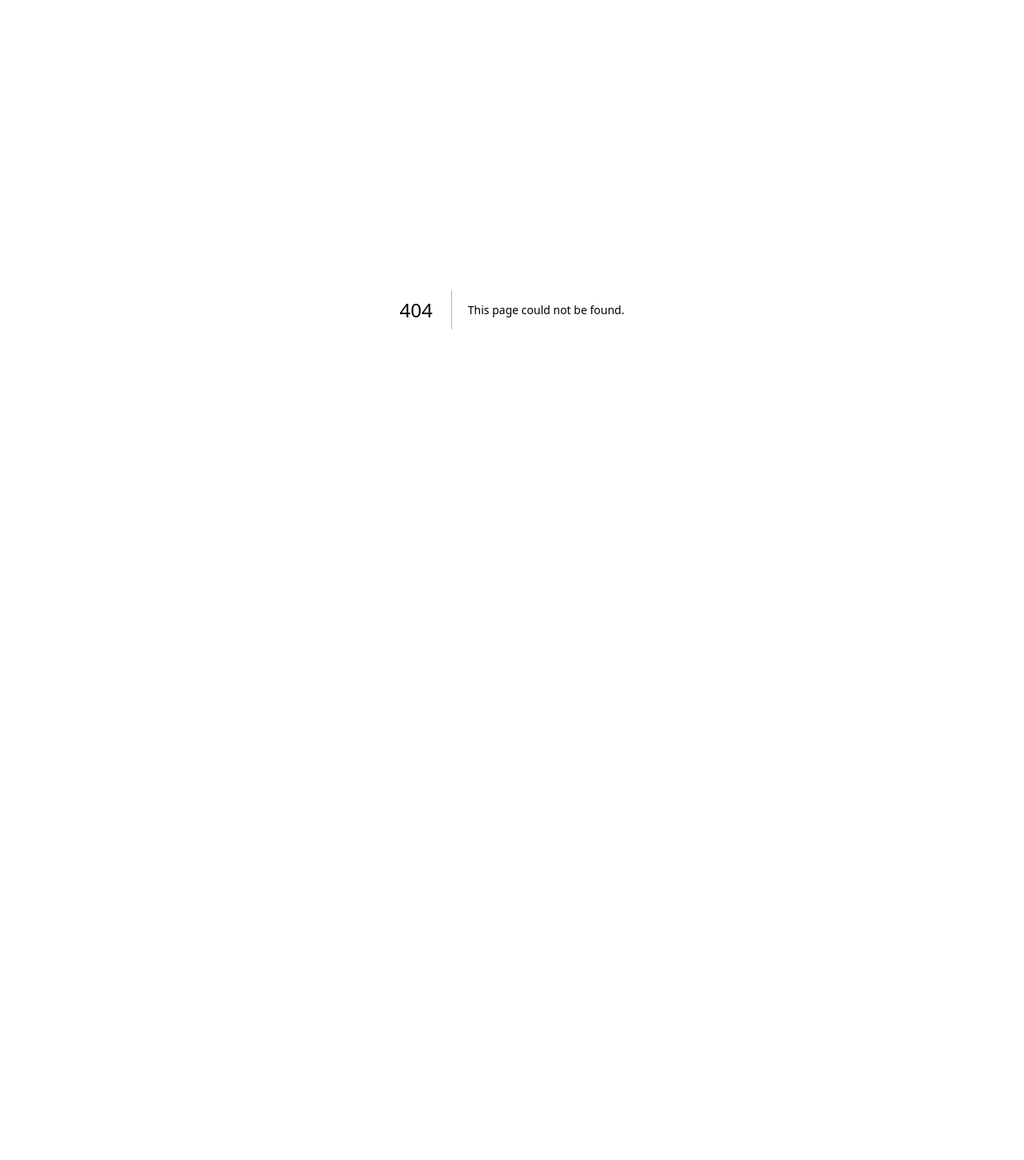
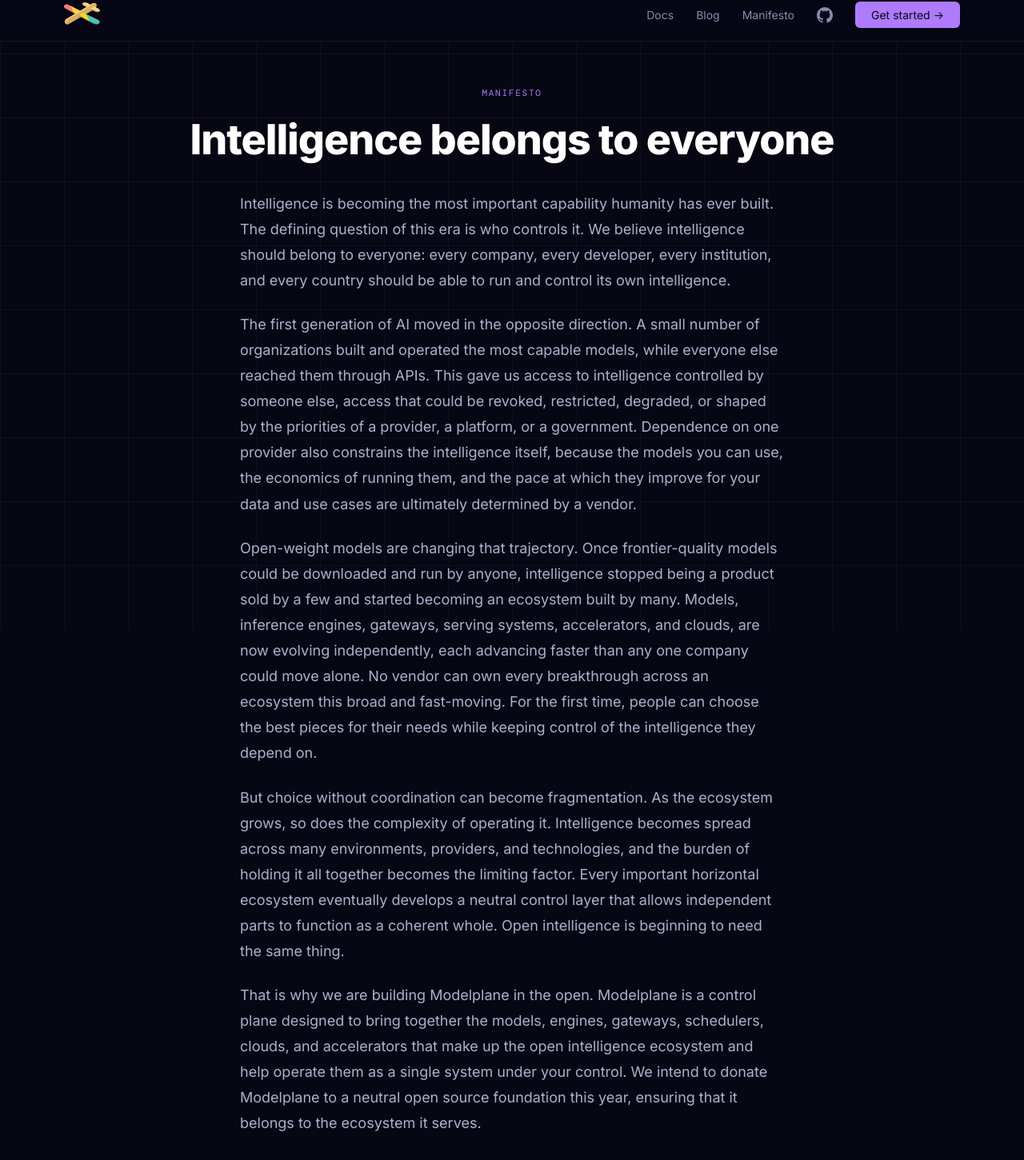
Before and after one commit to modelplaneai/website, a Next.js app: page /manifesto in a window 1280 px wide. Before the commit this address had no page. Shown: the part 13-1464 px from the top of the page at 80% size. Before the commit the page ends 800 px from the top, so only its background shows below. Built offline with nearby package versions, Linux system fonts and the light colour scheme; no server answers.

Commit message:
Add Manifesto page and nav link

```diff
--- /dev/null
+++ b/pages/manifesto.tsx
@@ -0,0 +1,92 @@
+import Head from 'next/head'
+import Nav from '@/components/Nav'
+import Footer from '@/components/Footer'
+import { SITE_URL } from '@/lib/site'
+
+const TITLE = 'Intelligence belongs to everyone'
+const DESCRIPTION =
+  'Intelligence should belong to everyone. Why we are building Modelplane in the open as a neutral control plane for the open intelligence ecosystem.'
+
+export default function Manifesto() {
+  const url = `${SITE_URL}/manifesto`
+
+  return (
+    <>
+      <Head>
+        <title>Manifesto · Modelplane</title>
+        <meta name="description" content={DESCRIPTION} />
+        <link rel="canonical" href={url} />
+        <meta property="og:title" content={`${TITLE} · Modelplane`} />
+        <meta property="og:description" content={DESCRIPTION} />
+        <meta property="og:type" content="article" />
+        <meta property="og:url" content={url} />
+        <meta name="twitter:card" content="summary_large_image" />
+        <meta name="twitter:title" content={`${TITLE} · Modelplane`} />
+        <meta name="twitter:description" content={DESCRIPTION} />
+      </Head>
+      <Nav />
+      <main className="blog-main">
+        <div className="wrap">
+          <header className="post-header">
+            <p className="section-label">Manifesto</p>
+            <h1 className="post-title">{TITLE}</h1>
+          </header>
+
+          <article className="post">
+            <div className="prose">
+              <p>
+                Intelligence is becoming the most important capability humanity has ever
+                built. The defining question of this era is who controls it. We believe
+                intelligence should belong to everyone: every company, every developer,
+                every institution, and every country should be able to run and control its
+                own intelligence.
+              </p>
+              <p>
+                The first generation of AI moved in the opposite direction. A small number
+                of organizations built and operated the most capable models, while everyone
+                else reached them through APIs. This gave us access to intelligence
+                controlled by someone else, access that could be revoked, restricted,
+                degraded, or shaped by the priorities of a provider, a platform, or a
+                government. Dependence on one provider also constrains the intelligence
+                itself, because the models you can use, the economics of running them, and
+                the pace at which they improve for your data and use cases are ultimately
+                determined by a vendor.
+              </p>
+              <p>
+                Open-weight models are changing that trajectory. Once frontier-quality
+                models could be downloaded and run by anyone, intelligence stopped being a
+                product sold by a few and started becoming an ecosystem built by many.
+                Models, inference engines, gateways, serving systems, accelerators, and
+                clouds, are now evolving independently, each advancing faster than any one
+                company could move alone. No vendor can own every breakthrough across an
+                ecosystem this broad and fast-moving. For the first time, people can choose
+                the best pieces for their needs while keeping control of the intelligence
+                they depend on.
+              </p>
+              <p>
+                But choice without coordination can become fragmentation. As the ecosystem
+                grows, so does the complexity of operating it. Intelligence becomes spread
+                across many environments, providers, and technologies, and the burden of
+                holding it all together becomes the limiting factor. Every important
+                horizontal ecosystem eventually develops a neutral control layer that
+                allows independent parts to function as a coherent whole. Open intelligence
+                is beginning to need the same thing.
+              </p>
+              <p>
+                That is why we are building Modelplane in the open. Modelplane is a control
+                plane designed to bring together the models, engines, gateways, schedulers,
+                clouds, and accelerators that make up the open intelligence ecosystem and
+                help operate them as a single system under your control. We intend to donate
+                Modelplane to a neutral open source foundation this year, ensuring that it
+                belongs to the ecosystem it serves.
+              </p>
+              <p>Intelligence belongs to everyone. Help us build that future.</p>
+              <p className="manifesto-sign">– Bassam Tabbara</p>
+            </div>
+          </article>
+        </div>
+      </main>
+      <Footer />
+    </>
+  )
+}
--- a/pages/sitemap.xml.tsx
+++ b/pages/sitemap.xml.tsx
@@ -16,6 +16,7 @@
 
   const entries = [
     urlEntry(`${SITE_URL}/`),
+    urlEntry(`${SITE_URL}/manifesto`),
     urlEntry(`${SITE_URL}/blog`),
     ...posts.map((p) =>
       urlEntry(`${SITE_URL}/blog/${p.slug}`, new Date(p.date).toISOString())
--- a/src/components/Nav.tsx
+++ b/src/components/Nav.tsx
@@ -21,6 +21,7 @@
         <ul className="nav-links">
           <li><a href="/docs">Docs</a></li>
           <li><a href="/blog">Blog</a></li>
+          <li><a href="/manifesto">Manifesto</a></li>
           <li><a href="https://github.com/modelplaneai" target="_blank" rel="noopener noreferrer" aria-label="GitHub"><GithubIcon /></a></li>
           <li><a href="#" className="nav-cta">Get started →</a></li>
         </ul>
@@ -38,6 +39,7 @@
         <div className="nav-dropdown">
           <a href="/docs" onClick={() => setOpen(false)}>Docs</a>
           <a href="/blog" onClick={() => setOpen(false)}>Blog</a>
+          <a href="/manifesto" onClick={() => setOpen(false)}>Manifesto</a>
           <a href="https://github.com/modelplaneai" target="_blank" rel="noopener noreferrer" aria-label="GitHub" onClick={() => setOpen(false)}><GithubIcon /></a>
           <a href="#" className="nav-cta-mobile" onClick={() => setOpen(false)}>Get started →</a>
         </div>
--- a/src/styles/globals.css
+++ b/src/styles/globals.css
@@ -1318,6 +1318,9 @@
 .prose th, .prose td { border: 1px solid var(--border); padding: 10px 14px; text-align: left; }
 .prose th { background: var(--bg-card); color: var(--text); font-weight: 600; }
 
+/* Manifesto signature */
+.prose .manifesto-sign { margin-top: 2em; color: var(--text); font-weight: 600; }
+
 /* Figures: images, video, embeds */
 .prose-figure { margin: 1.8em 0; text-align: center; }
 .prose-figure img, .prose-video {
```
